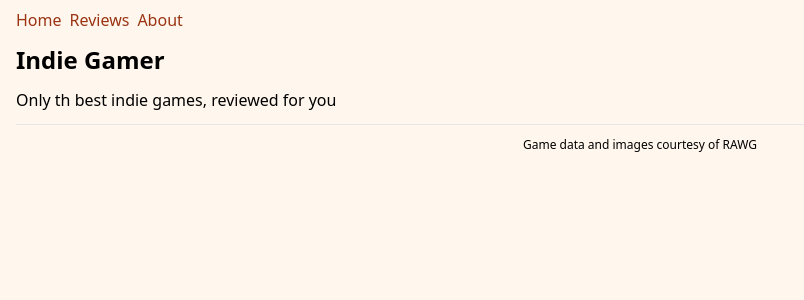
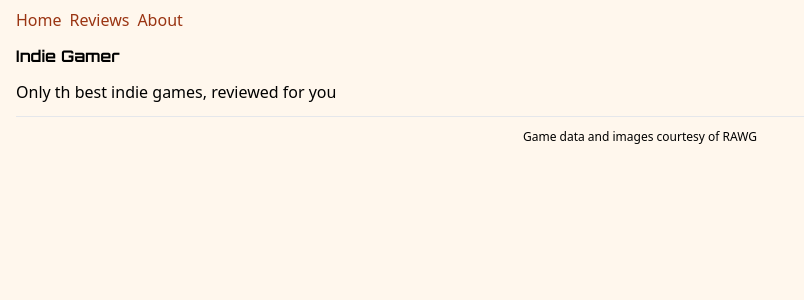
Before and after one commit to garipfederico/next-reviews, a Next.js app: page / in a window 1280 px wide. Shown: the top 300 px of the page, without its empty margins (0-804 px from the left). Built offline with nearby package versions, Linux system fonts and the light colour scheme.

Commit message:
Video 28. Custom Tailwind Font

```diff
--- /dev/null
+++ b/app/fonts.js
@@ -0,0 +1,5 @@
+import { Orbitron } from 'next/font/google';
+
+export const orbitron = Orbitron({
+    subsets: ['latin'],
+})
--- a/components/Heading.tsx
+++ b/components/Heading.tsx
@@ -1,3 +1,5 @@
+import { orbitron } from '@/app/fonts'
+
 export default function Heading({children}) {
-  return <h1 className="font-bold pb-3 text-2xl">{children}</h1>;
+  return <h1 className={`font-bold pb-3 text-2xl" ${orbitron.className} `}>{children}</h1>;
 }
```
